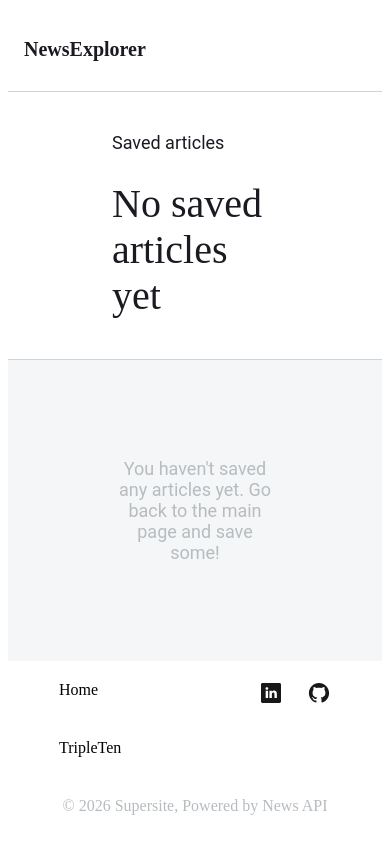
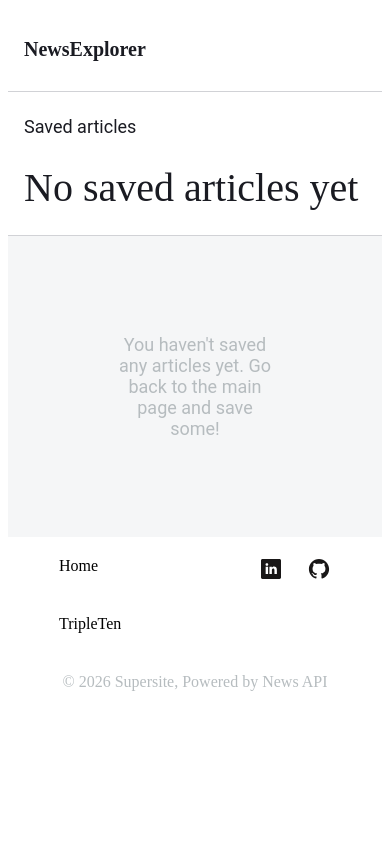
Before and after one commit to R3dbu11wings/stage-1-frontend-api, a React (Vite) app: page /saved-news in a window 390 px wide. Shown: the top 854 px of the page. Built offline with nearby package versions, Linux system fonts and the light colour scheme.

Commit message:
update to responsive design

```diff
--- a/src/components/Navigation/Navigation.jsx
+++ b/src/components/Navigation/Navigation.jsx
@@ -1,6 +1,7 @@
 import { useState } from "react";
 import "./Navigation.css";
 import logoutIcon from "../../assets/logout.svg";
+import blackLogoutIcon from "../../assets/blacklogout.svg";
 import menuIcon from "../../assets/menu.svg";
 import closeIcon from "../../assets/close.svg";
 
@@ -63,7 +64,7 @@ function Navigation({ currentUser, onSignInClick, onLogout, isDark }) {
               </span>
               <button className="navigation__logout" onClick={onLogout}>
                 <img
-                  src={logoutIcon}
+                  src={isDark ? blackLogoutIcon : logoutIcon}
                   alt="Logout"
                   className="navigation__logout-icon"
                 />
--- a/src/components/SavedNews/SavedNews.css
+++ b/src/components/SavedNews/SavedNews.css
@@ -47,3 +47,17 @@
   text-align: center;
   max-width: 400px;
 }
+
+@media (max-width: 768px) {
+  .saved-news__header {
+    padding: 24px 16px;
+  }
+
+  .saved-news__results {
+    padding: 24px 16px;
+  }
+
+  .saved-news__cards {
+    grid-template-columns: 1fr;
+  }
+}
```
Also changed, not shown: src/assets/blacklogout.svg (added).
